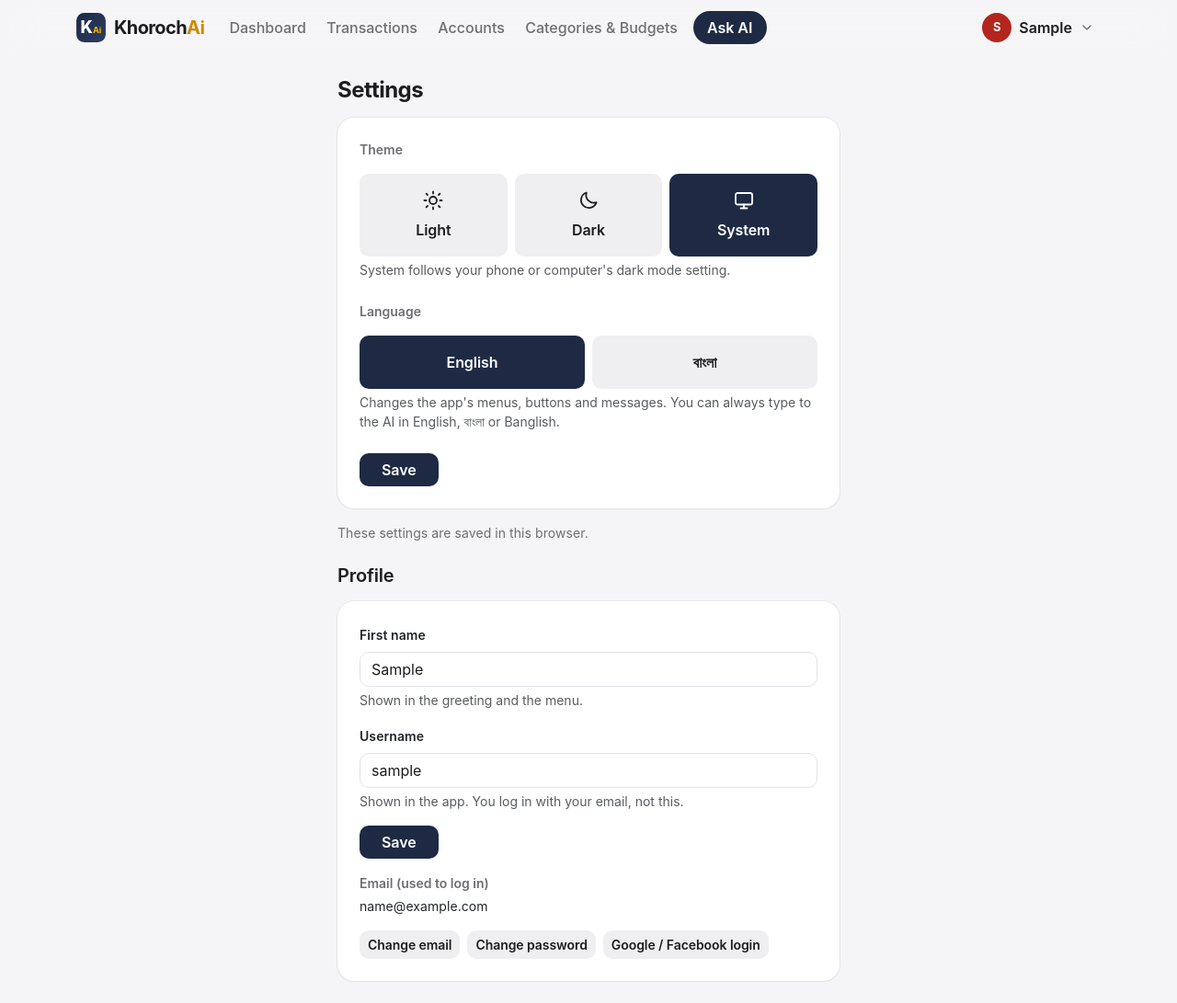
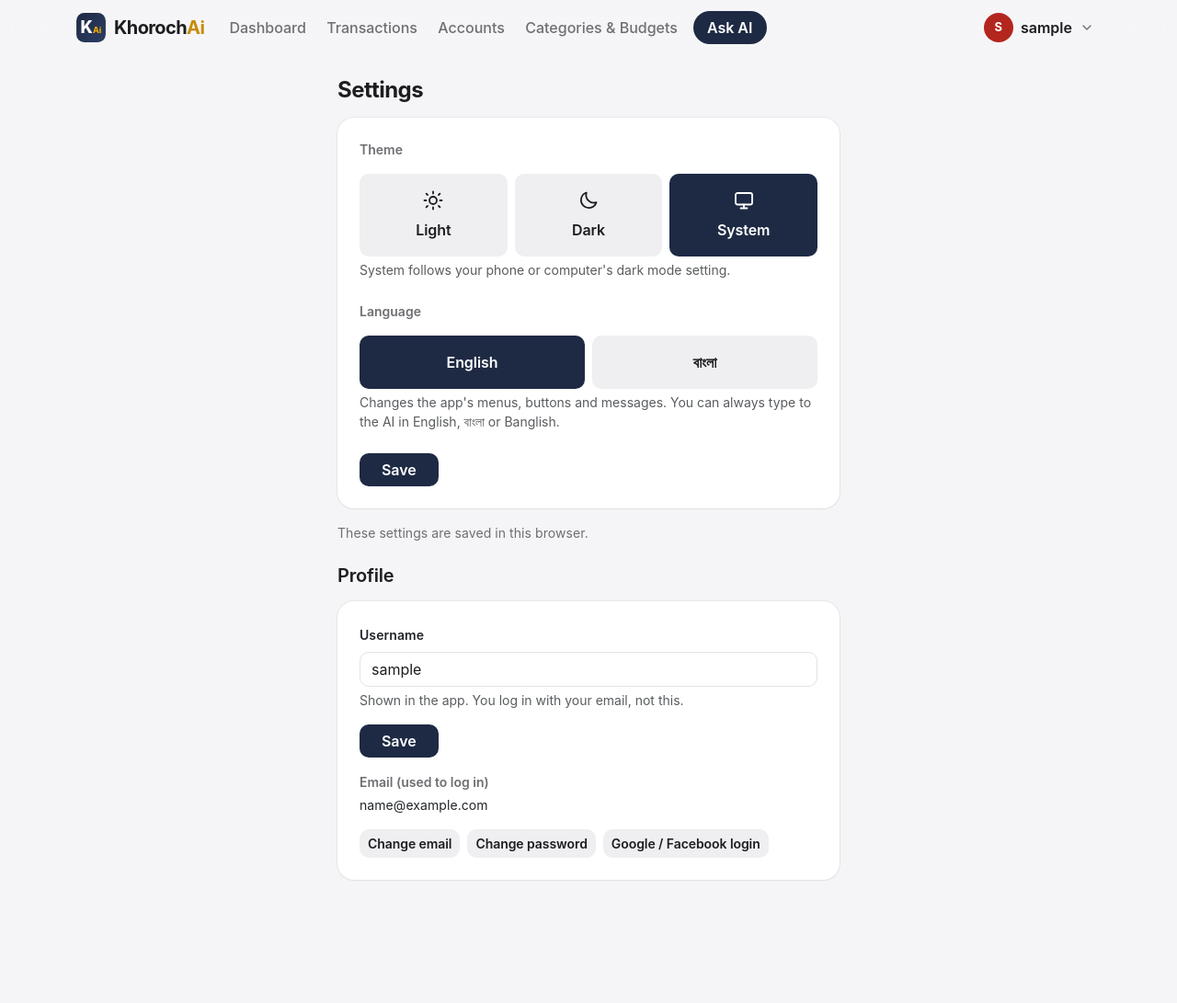
Before and after one commit to RakibulNayeem/khorochai, a Django app: page /settings/ in a window 1280 px wide. Shown: the whole page at 92% size. After the commit the page ends 958 px from the top, so only its background shows below. Run offline with Django 5.2, Linux system fonts and the light colour scheme; a user stored in the database is signed in; tables that the repository leaves empty hold one stand-in row (values such as "Sample post").

Commit message:
Username only (no first name); Bangla digits in the Bangla interface
Amounts use ০-৯ server-side; dates, counts, percentages and chart labels are
converted in the browser. Form values and what users typed (notes, their
message, emails, usernames, example chips) keep their original digits.

Co-Authored-By: Claude Opus 5.5 <noreply@anthropic.com>

```diff
--- a/config/settings.py
+++ b/config/settings.py
@@ -140,7 +140,6 @@ ALLAUTH_USER_CODE_FORMAT = {"numeric": True, "length": 6, "dashed": False}  # e.
 ACCOUNT_LOGIN_ON_EMAIL_CONFIRMATION = True
 ACCOUNT_LOGIN_ON_PASSWORD_RESET = True
 ACCOUNT_SESSION_REMEMBER = True
-ACCOUNT_USER_DISPLAY = lambda user: user.first_name or user.username  # e.g. "Signed in as Rakibul"
 ACCOUNT_EMAIL_SUBJECT_PREFIX = "KhorochAi: "
 ACCOUNT_DEFAULT_HTTP_PROTOCOL = "http" if DEBUG else "https"
 
--- a/templates/base.html
+++ b/templates/base.html
@@ -74,6 +74,26 @@
 
 <script src="https://cdn.jsdelivr.net/npm/bootstrap@5.3.3/dist/js/bootstrap.bundle.min.js"></script>
 <script>
+  // Bangla interface: show the app's numbers in Bangla digits (০-৯). Only page text is changed; form values,
+  // links and anything marked data-keep-digits (what users typed, emails, usernames) stay as they are.
+  (function () {
+    if (document.documentElement.lang !== 'bn') return;
+    const BN = '০১২৩৪৫৬৭৮৯';
+    const SKIP = /^(SCRIPT|STYLE|TEXTAREA|INPUT|CODE|PRE)$/;
+    const keep = (node) => node.parentElement && node.parentElement.closest('[data-keep-digits]');
+    const convertNode = (node) => {
+      if (/[0-9]/.test(node.nodeValue) && !SKIP.test(node.parentElement.tagName) && !keep(node)) {
+        node.nodeValue = node.nodeValue.replace(/[0-9]/g, (d) => BN[d]);
+      }
+    };
+    const convertTree = (root) => {
+      const walker = document.createTreeWalker(root, NodeFilter.SHOW_TEXT);
+      while (walker.nextNode()) convertNode(walker.currentNode);
+    };
+    convertTree(document.body);
+    new MutationObserver((changes) => changes.forEach((c) => c.addedNodes.forEach((n) =>
+      n.nodeType === 3 ? convertNode(n) : n.nodeType === 1 && convertTree(n)))).observe(document.body, { childList: true, subtree: true });
+  })();
   // The navbar is translucent; show its hairline only once content scrolls underneath it.
   (function () {
     const nav = document.querySelector('.navbar');
--- a/templates/tracker/_transaction_table.html
+++ b/templates/tracker/_transaction_table.html
@@ -10,7 +10,7 @@
       <td class="text-nowrap small">{{ t.date|date:"d M" }}</td>
       <td class="text-nowrap"><span class="text-muted">⇄ {% translate "Transfer" %}</span></td>
       <td class="small text-nowrap d-none d-sm-table-cell">{{ t.from_account }} → {{ t.to_account }}</td>
-      <td class="small">{{ t.note }}<span class="d-sm-none text-muted"> {{ t.from_account.label }} → {{ t.to_account.label }}</span></td>
+      <td class="small"><span data-keep-digits>{{ t.note }}</span><span class="d-sm-none text-muted"> {{ t.from_account.label }} → {{ t.to_account.label }}</span></td>
       <td class="amount text-end fw-semibold text-muted">{{ t.amount|money }}</td>
       <td class="text-end text-nowrap">
         <a href="{% url 'transfer_edit' t.pk %}" class="btn btn-sm btn-link px-1">{% translate "Edit" %}</a>
@@ -23,7 +23,7 @@
         {% if t.category %}<span class="cat-dot" style="background:{{ t.category.color }}"></span>{{ t.category }}{% else %}<span class="text-muted">{% translate "Uncategorized" %}</span>{% endif %}
       </td>
       <td class="small text-nowrap d-none d-sm-table-cell">{% if t.account %}{{ t.account }}{% else %}<span class="text-muted">—</span>{% endif %}</td>
-      <td class="small">{{ t.note }}</td>
+      <td class="small" data-keep-digits>{{ t.note }}</td>
       <td class="amount text-end fw-semibold {% if t.type == 'income' %}text-income{% else %}text-expense{% endif %}">
         {% if t.type == 'income' %}+{% else %}−{% endif %}{{ t.amount|money }}
       </td>
--- a/templates/tracker/_user_menu.html
+++ b/templates/tracker/_user_menu.html
@@ -6,7 +6,7 @@ Logged out: a gear with theme and language, so visitors can switch them on the l
   {% if profile %}
   <button class="user-chip" type="button" data-bs-toggle="dropdown" aria-expanded="false" aria-label="{% translate 'Account menu' %}">
     <span class="avatar" style="--avatar: {{ profile.color }}" aria-hidden="true">{{ profile.initials }}</span>
-    <span class="user-chip-name d-none d-md-inline">{{ profile.name }}</span>
+    <span class="user-chip-name d-none d-md-inline" data-keep-digits>{{ profile.name }}</span>
     <svg class="user-chip-caret d-none d-md-inline" viewBox="0 0 24 24" fill="none" stroke="currentColor" stroke-width="2" stroke-linecap="round" stroke-linejoin="round" aria-hidden="true"><path d="m6 9 6 6 6-6"/></svg>
   </button>
   {% else %}
@@ -20,7 +20,7 @@ Logged out: a gear with theme and language, so visitors can switch them on the l
     {% if profile %}
     <div class="d-flex align-items-center gap-2 px-2 pt-1 pb-2">
       <span class="avatar lg" style="--avatar: {{ profile.color }}" aria-hidden="true">{{ profile.initials }}</span>
-      <div class="lh-sm text-truncate">
+      <div class="lh-sm text-truncate" data-keep-digits>
         <div class="fw-semibold text-truncate">{{ profile.name }}</div>
         <div class="small text-muted text-truncate">{{ user.email }}</div>
       </div>
--- a/templates/tracker/accounts.html
+++ b/templates/tracker/accounts.html
@@ -54,7 +54,7 @@
       <td class="text-nowrap small">{{ t.date|date:"d M" }}</td>
       <td class="text-nowrap">{{ t.from_account }}</td>
       <td class="text-nowrap">→ {{ t.to_account }}</td>
-      <td class="small">{{ t.note }}</td>
+      <td class="small" data-keep-digits>{{ t.note }}</td>
       <td class="amount text-end fw-semibold">{{ t.amount|money }}</td>
       <td class="text-end"><a href="{% url 'transfer_edit' t.pk %}" class="btn btn-sm btn-link px-1">{% translate "Edit" %}</a></td>
     </tr>
--- a/templates/tracker/ask.html
+++ b/templates/tracker/ask.html
@@ -15,7 +15,7 @@
       <button class="btn btn-brand px-4" id="ask-btn"{% if not ai_quota.can_use %} disabled{% endif %}>{% translate "Ask" %}</button>
     </div>
     <div class="mt-2">{% include "tracker/_ai_quota.html" %}</div>
-    <div class="mt-2">
+    <div class="mt-2" data-keep-digits>
       <span class="example-chip" data-text="এই মাসে খাবারে কত খরচ হলো?">এই মাসে খাবারে কত খরচ?</span>
       <span class="example-chip" data-text="{% translate 'Where did I spend the most last month?' %}">{% translate "Where did I spend most last month?" %}</span>
       <span class="example-chip" data-text="{% translate 'How much did I spend on rickshaw this year?' %}">{% translate "Rickshaw spending this year" %}</span>
--- a/templates/tracker/dashboard.html
+++ b/templates/tracker/dashboard.html
@@ -4,7 +4,7 @@
 {% block content %}
 
 <div class="mb-3">
-  <div class="greeting">{{ greeting }}</div>
+  <div class="greeting" data-keep-digits>{{ greeting }}</div>
   <div class="text-muted">{{ today|date:"l, j F" }}</div>
 </div>
 
@@ -18,7 +18,7 @@
         placeholder="{% translate "e.g." %} আজ বাজারে ৫৫০ টাকা খরচ, রিকশা ৮০, টিউশন থেকে ৫০০০ পেলাম">{{ last_text }}</textarea>
       {% include "tracker/_voice_button.html" with target="ai-text" %}
     </div>
-    <div class="mb-2">
+    <div class="mb-2" data-keep-digits>
       <span class="example-chip" data-text="আজ বাজারে ৫৫০ টাকা খরচ, রিকশা ৮০">আজ বাজারে ৫৫০, রিকশা ৮০</span>
       <span class="example-chip" data-text="gotokal lunch 250 ar mobile recharge 100">gotokal lunch 250, recharge 100</span>
       <span class="example-chip" data-text="Got my salary 35000 today and paid rent 12000">salary 35000, rent 12000</span>
@@ -171,6 +171,8 @@
   function drawCharts() {
     charts.splice(0).forEach(c => c.destroy());
     Chart.defaults.font.family = getComputedStyle(document.body).fontFamily;
+    Chart.defaults.locale = document.documentElement.lang === 'bn' ? 'bn-BD' : 'en';
+    if (document.documentElement.lang === 'bn') d.days = d.days.map((x) => x.replace(/[0-9]/g, (n) => '০১২৩৪৫৬৭৮৯'[n]));
     Chart.defaults.color = css('--muted');
     Chart.defaults.borderColor = css('--border');
     const cat = document.getElementById('catChart');
--- a/templates/tracker/preferences.html
+++ b/templates/tracker/preferences.html
@@ -62,7 +62,7 @@
     </form>
     <div class="small mb-3">
       <div class="card-title-sm mb-1">{% translate "Email (used to log in)" %}</div>
-      {{ user.email|default:"—" }}
+      <span data-keep-digits>{{ user.email|default:"—" }}</span>
     </div>
     <div class="d-flex flex-wrap gap-2">
       <a class="btn btn-sm btn-outline-secondary" href="{% url 'account_email' %}">{% translate "Change email" %}</a>
--- a/templates/tracker/preview.html
+++ b/templates/tracker/preview.html
@@ -9,7 +9,7 @@
   </div>
 </div>
 
-<div class="card p-3 mb-3 small text-muted">{% translate "You wrote:" %} <span class="text-body">“{{ raw_text }}”</span></div>
+<div class="card p-3 mb-3 small text-muted">{% translate "You wrote:" %} <span class="text-body" data-keep-digits>“{{ raw_text }}”</span></div>
 
 <form method="post" action="{% url 'ai_confirm' %}">
   {% csrf_token %}
--- a/tracker/context_processors.py
+++ b/tracker/context_processors.py
@@ -14,7 +14,7 @@ AVATAR_COLORS = ["#2457a6", "#1a7f37", "#b3261e", "#7b3fbf", "#c26a00", "#0b7a75
 
 def _profile(user):
     """Name, initials and a stable avatar colour for the profile menu."""
-    name = (user.first_name or user.username or "").strip()
+    name = (user.username or "").strip()
     words = name.split()
     initials = "".join(w[0] for w in words[:2]).upper() if words else "?"
     color = AVATAR_COLORS[sum(map(ord, user.username or "x")) % len(AVATAR_COLORS)]
--- a/tracker/forms.py
+++ b/tracker/forms.py
@@ -18,13 +18,12 @@ class BootstrapMixin:
 
 
 class ProfileForm(BootstrapMixin, forms.ModelForm):
-    """First name (greeting + menu) and username. People log in with their email, not these."""
+    """The username: shown in the greeting and the menu. People log in with their email, not this."""
     class Meta:
         model = User
-        fields = ("first_name", "username")
-        labels = {"first_name": _("First name"), "username": _("Username")}
-        help_texts = {"first_name": _("Shown in the greeting and the menu."),
-                      "username": _("Shown in the app. You log in with your email, not this.")}
+        fields = ("username",)
+        labels = {"username": _("Username")}
+        help_texts = {"username": _("Shown in the app. You log in with your email, not this.")}
 
     def __init__(self, *args, **kwargs):
         super().__init__(*args, **kwargs)
--- a/tracker/views.py
+++ b/tracker/views.py
@@ -123,7 +123,7 @@ def dashboard(request):
 
 def _greeting(user):
     hour = timezone.localtime().hour
-    name = user.first_name or user.username
+    name = user.username
     if 5 <= hour < 12:
         text = _("Good morning, %(name)s")
     elif 12 <= hour < 17:
```
Also changed, not shown: templates/tracker/help.html (+4 -4 lines), tracker/templatetags/money.py (+10 -1 lines), tracker/tests.py (+11 -3 lines), locale/bn/LC_MESSAGES/django.po, 1 other file.
